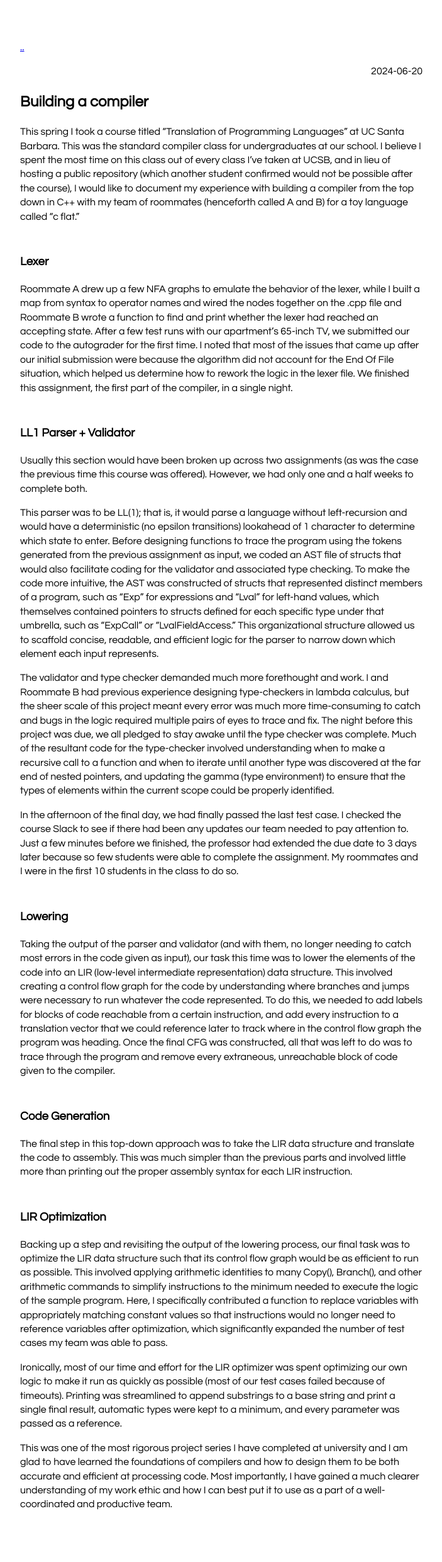
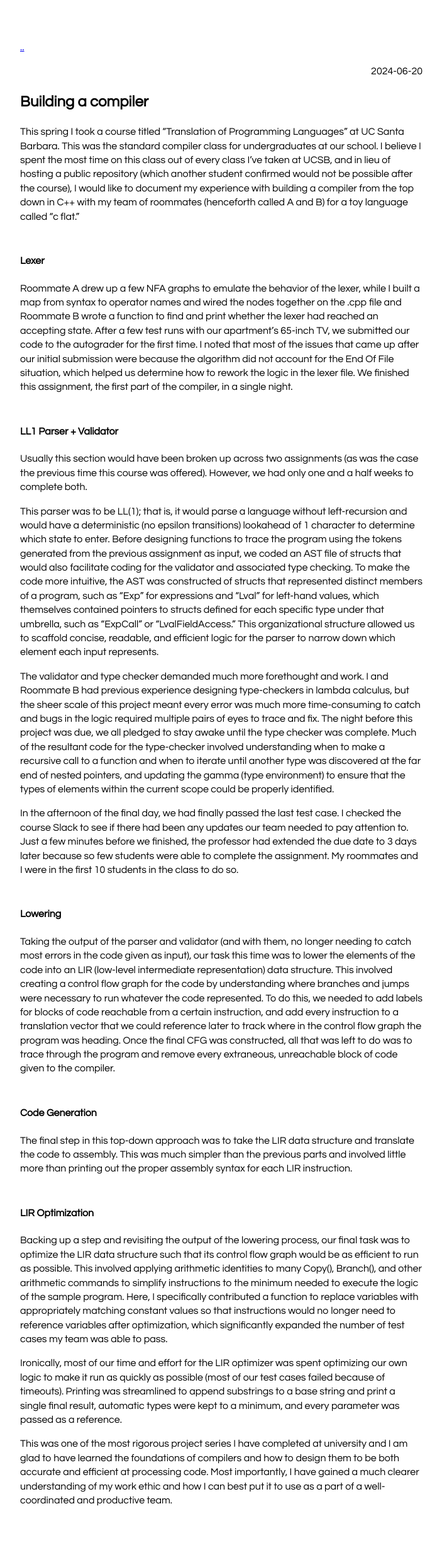
Before and after one commit to nullmiso/site, a Jekyll site: the page built from _posts/2024-06-20-compiler.md, in a window 1280 px wide. Shown: the whole page at 63% size, without its empty margins (288-991 px from the left). Built offline with Jekyll 4.4.1, drawn with Linux system fonts in a browser that asks for light colours.

Commit message:
formatting fixes

```diff
--- a/_posts/2024-06-20-compiler.md
+++ b/_posts/2024-06-20-compiler.md
@@ -5,9 +5,9 @@ category: example2
 ---
 
 This spring I took a course titled "Translation of Programming Languages" at UC Santa Barbara. This was the standard compiler class for undergraduates at our school. I believe I spent the most time on this class out of every class I've taken at UCSB, and in lieu of hosting a public repository (which another student confirmed would not be possible after the course), I would like to document my experience with building a compiler from the top down in C++ with my team of roommates (henceforth called A and B) for a toy language called "c flat."
-### Lexer
+#### Lexer
 Roommate A drew up a few NFA graphs to emulate the behavior of the lexer, while I built a map from syntax to operator names and wired the nodes together on the .cpp file and Roommate B wrote a function to find and print whether the lexer had reached an accepting state. After a few test runs with our apartment's 65-inch TV, we submitted our code to the autograder for the first time. I noted that most of the issues that came up after our initial submission were because the algorithm did not account for the End Of File situation, which helped us determine how to rework the logic in the lexer file. We finished this assignment, the first part of the compiler, in a single night.
-### LL1 Parser + Validator
+#### LL1 Parser + Validator
 Usually this section would have been broken up across two assignments (as was the case the previous time this course was offered). However, we had only one and a half weeks to complete both.
 
 This parser was to be LL(1); that is, it would parse a language without left-recursion and would have a deterministic (no epsilon transitions) lookahead of 1 character to determine which state to enter. Before designing functions to trace the program using the tokens generated from the previous assignment as input, we coded an AST file of structs that would also facilitate coding for the validator and associated type checking. To make the code more intuitive, the AST was constructed of structs that represented distinct members of a program, such as "Exp" for expressions and "Lval" for left-hand values, which themselves contained pointers to structs defined for each specific type under that umbrella, such as "ExpCall" or "LvalFieldAccess." This organizational structure allowed us to scaffold concise, readable, and efficient logic for the parser to narrow down which element each input represents.
@@ -15,11 +15,11 @@ This parser was to be LL(1); that is, it would parse a language without left-rec
 The validator and type checker demanded much more forethought and work. I and Roommate B had previous experience designing type-checkers in lambda calculus, but the sheer scale of this project meant every error was much more time-consuming to catch and bugs in the logic required multiple pairs of eyes to trace and fix. The night before this project was due, we all pledged to stay awake until the type checker was complete. Much of the resultant code for the type-checker involved understanding when to make a recursive call to a function and when to iterate until another type was discovered at the far end of nested pointers, and updating the gamma (type environment) to ensure that the types of elements within the current scope could be properly identified.
 
 In the afternoon of the final day, we had finally passed the last test case. I checked the course Slack to see if there had been any updates our team needed to pay attention to. Just a few minutes before we finished, the professor had extended the due date to 3 days later because so few students were able to complete the assignment. My roommates and I were in the first 10 students in the class to do so.
-### Lowering
+#### Lowering
 Taking the output of the parser and validator (and with them, no longer needing to catch most errors in the code given as input), our task this time was to lower the elements of the code into an LIR (low-level intermediate representation) data structure. This involved creating a control flow graph for the code by understanding where branches and jumps were necessary to run whatever the code represented. To do this, we needed to add labels for blocks of code reachable from a certain instruction, and add every instruction to a translation vector that we could reference later to track where in the control flow graph the program was heading. Once the final CFG was constructed, all that was left to do was to trace through the program and remove every extraneous, unreachable block of code given to the compiler.
-### Code Generation
+#### Code Generation
 The final step in this top-down approach was to take the LIR data structure and translate the code to assembly. This was much simpler than the previous parts and involved little more than printing out the proper assembly syntax for each LIR instruction.
-### LIR Optimization
+#### LIR Optimization
 Backing up a step and revisiting the output of the lowering process, our final task was to optimize the LIR data structure such that its control flow graph would be as efficient to run as possible. This involved applying arithmetic identities to many Copy(), Branch(), and other arithmetic commands to simplify instructions to the minimum needed to execute the logic of the sample program. Here, I specifically contributed a function to replace variables with appropriately matching constant values so that instructions would no longer need to reference variables after optimization, which significantly expanded the number of test cases my team was able to pass.
 
 Ironically, most of our time and effort for the LIR optimizer was spent optimizing our own logic to make it run as quickly as possible (most of our test cases failed because of timeouts). Printing was streamlined to append substrings to a base string and print a single final result, automatic types were kept to a minimum, and every parameter was passed as a reference.
```
Also changed, not shown: _posts/2024-06-30-fonts.md (+6 -2 lines).
